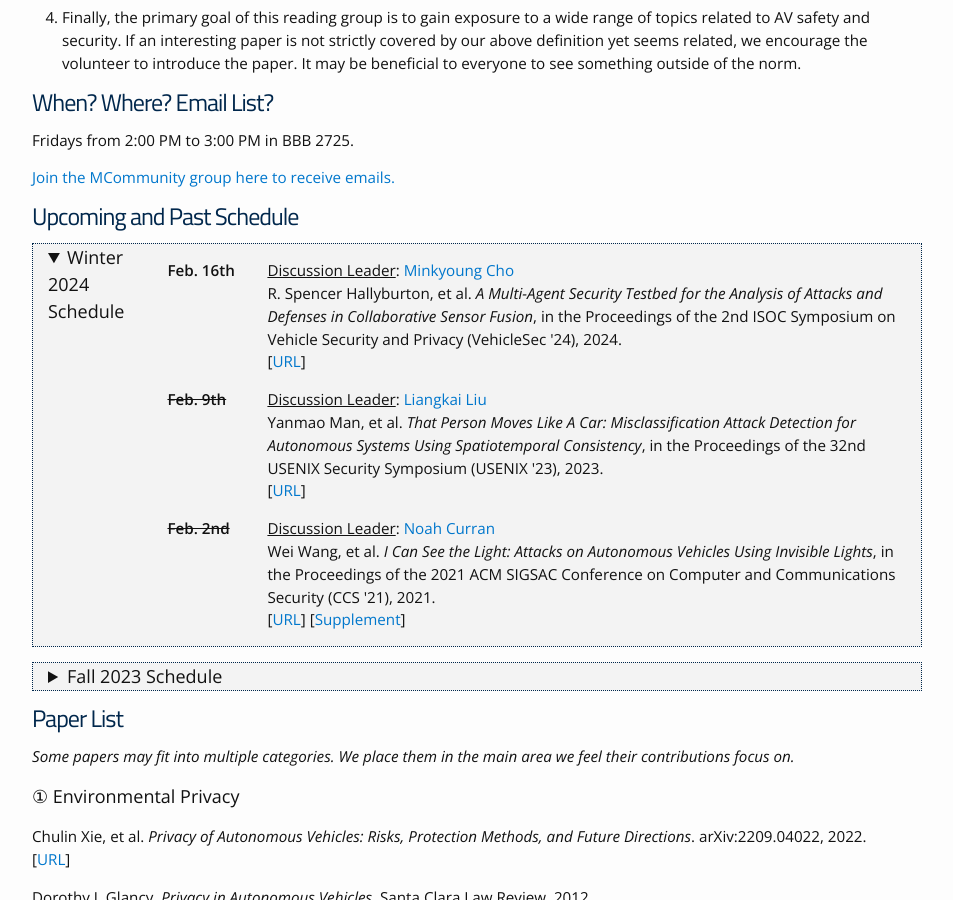
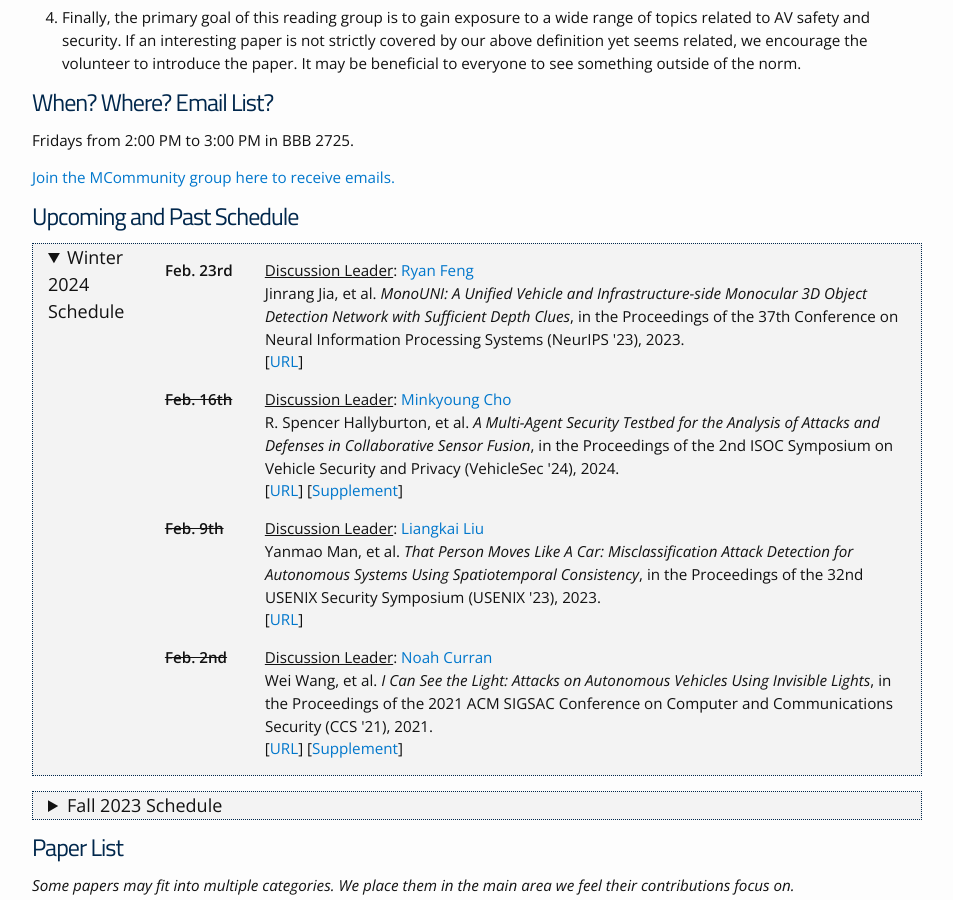
Before and after one commit to noah-curran/noah-curran.github.io, a Jekyll site: the page built from av-safe-sec.md, in a window 1280 px wide and 900 px high, scrolled down 1429 px. Shown: the whole window, without its empty margins (163-1116 px from the left). Built offline with Jekyll 4.4.1, drawn with Linux system fonts in a browser that asks for light colours.

Commit message:
update reading group

```diff
--- a/av-safe-sec.md
+++ b/av-safe-sec.md
@@ -61,7 +61,9 @@ Come to one of our meetings -->
 
     <!-- {% include readinggroupevent.html date="Feb. 17th" volunteer="" volunteer_url="" authors=", et al" title="" pubvenue="in the Proceedings of " year="2023" url="" %} -->
 
-    {% include readinggroupevent.html date="Feb. 16th" volunteer="Minkyoung Cho" volunteer_url="https://minkyoungcho.github.io/" authors="R. Spencer Hallyburton, et al" title="A Multi-Agent Security Testbed for the Analysis of Attacks and Defenses in Collaborative Sensor Fusion" pubvenue="in the Proceedings of the 2nd ISOC Symposium on Vehicle Security and Privacy (VehicleSec '24)" year="2024" url="https://www.usenix.org/system/files/sec23summer_278-man-prepub.pdf" %}
+    {% include readinggroupevent.html date="Feb. 23rd" volunteer="Ryan Feng" volunteer_url="http://www-personal.umich.edu/~rtfeng/" authors="Jinrang Jia, et al" title="MonoUNI: A Unified Vehicle and Infrastructure-side Monocular 3D Object Detection Network with Sufficient Depth Clues" pubvenue="in the Proceedings of the 37th Conference on Neural Information Processing Systems (NeurIPS '23)" year="2023" url="https://openreview.net/pdf?id=v2oGdhbKxi" %}
+
+    {% include readinggroupeventpast.html date="Feb. 16th" volunteer="Minkyoung Cho" volunteer_url="https://minkyoungcho.github.io/" authors="R. Spencer Hallyburton, et al" title="A Multi-Agent Security Testbed for the Analysis of Attacks and Defenses in Collaborative Sensor Fusion" pubvenue="in the Proceedings of the 2nd ISOC Symposium on Vehicle Security and Privacy (VehicleSec '24)" year="2024" url="https://arxiv.org/pdf/2401.09387.pdf" supp="https://ieeexplore.ieee.org/abstract/document/10160367"%}
 
     {% include readinggroupeventpast.html date="Feb. 9th" volunteer="Liangkai Liu" volunteer_url="https://sites.google.com/view/liangkai/home" authors="Yanmao Man, et al" title="That Person Moves Like A Car: Misclassification Attack Detection for Autonomous Systems Using Spatiotemporal Consistency" pubvenue="in the Proceedings of the 32nd USENIX Security Symposium (USENIX '23)" year="2023" url="https://www.usenix.org/system/files/sec23summer_278-man-prepub.pdf" %}
 
```
